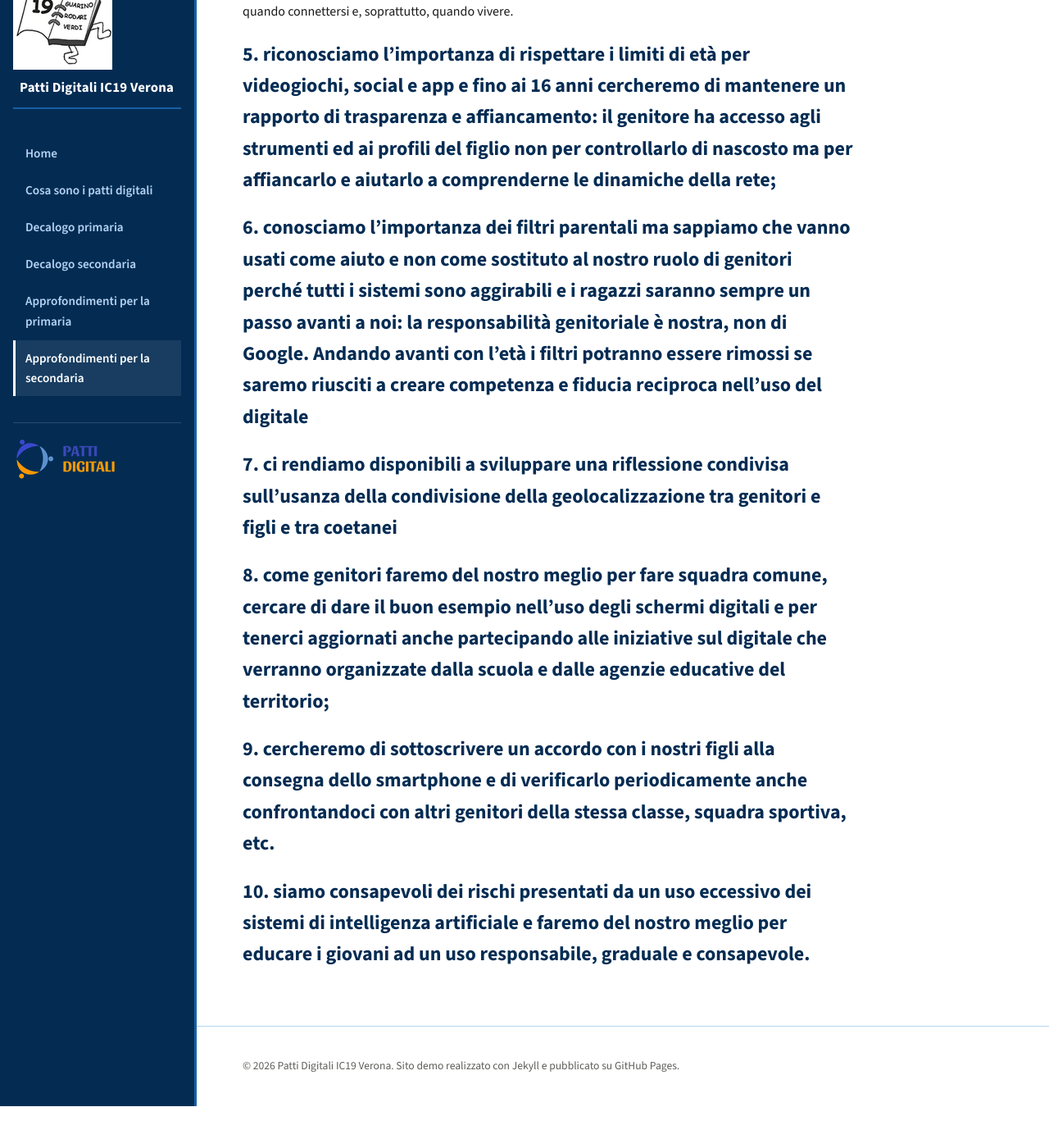
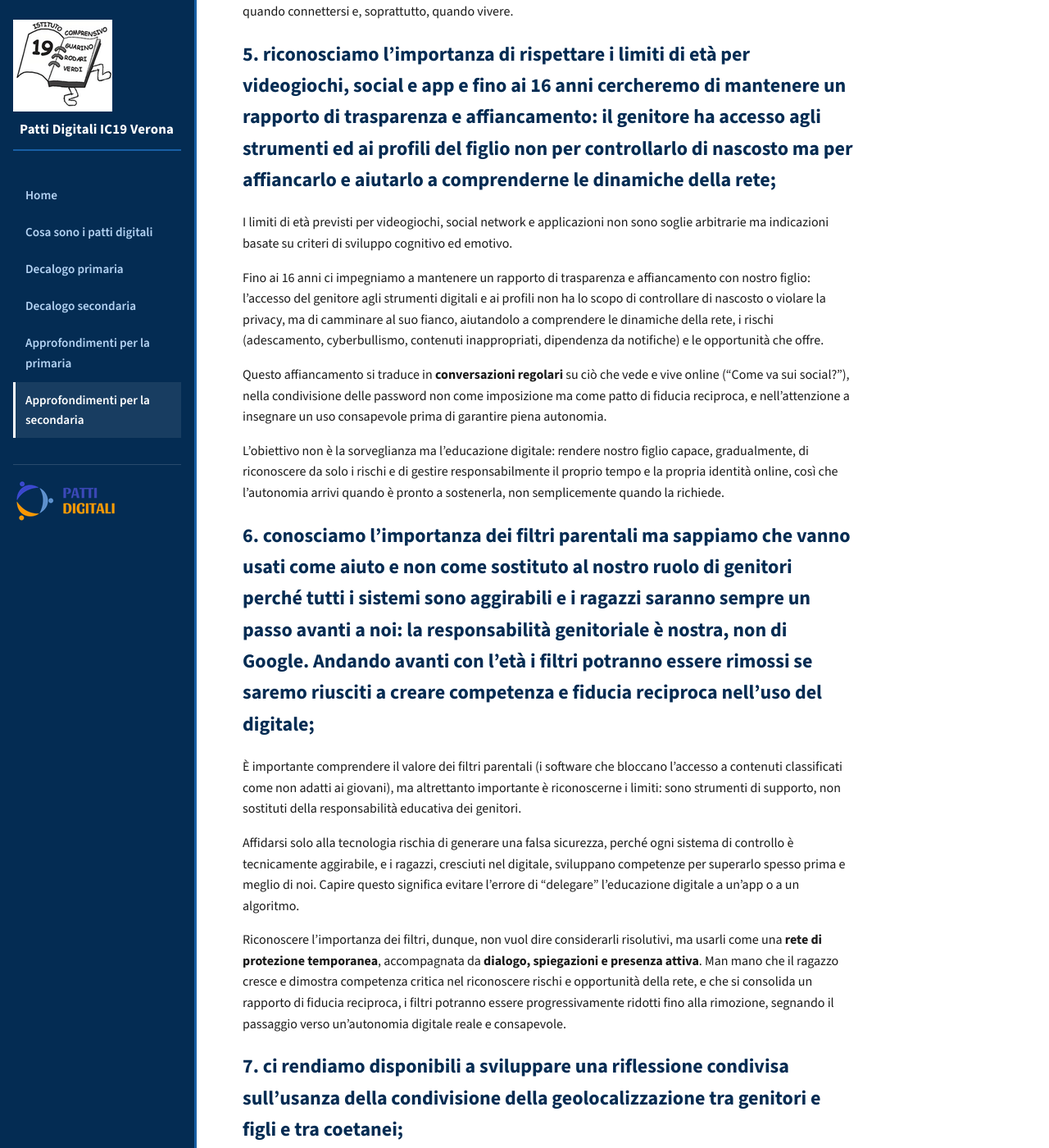
Before and after one commit to albvalente/prova, a Jekyll site: the page built from patto-digitale-secondaria-approfondimenti.md, in a window 1280 px wide and 1400 px high, scrolled down 3125 px. Shown: the whole window at 82% size. Built offline with Jekyll 4.4.1, drawn with Linux system fonts in a browser that asks for light colours; before the commit the page ends 4474 px from its top, so only the background shows below that; some of the changed text lies outside the part shown.

Commit message:
Update patto-digitale-secondaria-approfondimenti.md

```diff
--- a/patto-digitale-secondaria-approfondimenti.md
+++ b/patto-digitale-secondaria-approfondimenti.md
@@ -110,9 +110,31 @@ Regole chiare, costruite insieme ai ragazzi, non limitano la libertà: insegnano
 
 ## 5\. riconosciamo l’importanza di rispettare i limiti di età per videogiochi, social e app e fino ai 16 anni cercheremo di mantenere un rapporto di trasparenza e affiancamento: il genitore ha accesso agli strumenti ed ai profili del figlio non per controllarlo di nascosto ma per affiancarlo e aiutarlo a comprenderne le dinamiche della rete;
 
-## 6\. conosciamo l’importanza dei filtri parentali ma sappiamo che vanno usati come aiuto e non come sostituto al nostro ruolo di genitori perché tutti i sistemi sono aggirabili e i ragazzi saranno sempre un passo avanti a noi: la responsabilità genitoriale è nostra, non di Google. Andando avanti con l’età i filtri potranno essere rimossi se saremo riusciti a creare competenza e fiducia reciproca nell’uso del digitale
+I limiti di età previsti per videogiochi, social network e applicazioni non sono soglie arbitrarie ma indicazioni basate su criteri di sviluppo cognitivo ed emotivo.
 
-## 7\. ci rendiamo disponibili a sviluppare una riflessione condivisa sull’usanza della condivisione della geolocalizzazione tra genitori e figli e tra coetanei
+Fino ai 16 anni ci impegniamo a mantenere un rapporto di trasparenza e affiancamento con nostro figlio: l'accesso del genitore agli strumenti digitali e ai profili non ha lo scopo di controllare di nascosto o violare la privacy, ma di camminare al suo fianco, aiutandolo a comprendere le dinamiche della rete, i rischi (adescamento, cyberbullismo, contenuti inappropriati, dipendenza da notifiche) e le opportunità che offre.
+
+Questo affiancamento si traduce in **conversazioni regolari** su ciò che vede e vive online ("Come va sui social?"), nella condivisione delle password non come imposizione ma come patto di fiducia reciproca, e nell'attenzione a insegnare un uso consapevole prima di garantire piena autonomia.
+
+L'obiettivo non è la sorveglianza ma l'educazione digitale: rendere nostro figlio capace, gradualmente, di riconoscere da solo i rischi e di gestire responsabilmente il proprio tempo e la propria identità online, così che l'autonomia arrivi quando è pronto a sostenerla, non semplicemente quando la richiede.
+
+## 6\. conosciamo l’importanza dei filtri parentali ma sappiamo che vanno usati come aiuto e non come sostituto al nostro ruolo di genitori perché tutti i sistemi sono aggirabili e i ragazzi saranno sempre un passo avanti a noi: la responsabilità genitoriale è nostra, non di Google. Andando avanti con l’età i filtri potranno essere rimossi se saremo riusciti a creare competenza e fiducia reciproca nell’uso del digitale;
+
+È importante comprendere il valore dei filtri parentali (i software che bloccano l'accesso a contenuti classificati come non adatti ai giovani), ma altrettanto importante è riconoscerne i limiti: sono strumenti di supporto, non sostituti della responsabilità educativa dei genitori.
+
+Affidarsi solo alla tecnologia rischia di generare una falsa sicurezza, perché ogni sistema di controllo è tecnicamente aggirabile, e i ragazzi, cresciuti nel digitale, sviluppano competenze per superarlo spesso prima e meglio di noi. Capire questo significa evitare l'errore di "delegare" l'educazione digitale a un'app o a un algoritmo.
+
+Riconoscere l'importanza dei filtri, dunque, non vuol dire considerarli risolutivi, ma usarli come una **rete di protezione temporanea**, accompagnata da **dialogo, spiegazioni e presenza attiva**. Man mano che il ragazzo cresce e dimostra competenza critica nel riconoscere rischi e opportunità della rete, e che si consolida un rapporto di fiducia reciproca, i filtri potranno essere progressivamente ridotti fino alla rimozione, segnando il passaggio verso un'autonomia digitale reale e consapevole.
+
+## 7\. ci rendiamo disponibili a sviluppare una riflessione condivisa sull’usanza della condivisione della geolocalizzazione tra genitori e figli e tra coetanei;
+
+La condivisione della posizione tramite app o funzioni integrate negli smartphone (come la condivisione live su iMessage o WhatsApp) comporta rischi spesso sottovalutati.
+
+Tra coetanei, la geolocalizzazione costante può alimentare dinamiche di controllo sociale ed esclusione: sapere sempre dove si trovano gli altri genera ansia da confronto, paura di essere tagliati fuori ([FOMO](https://it.wikipedia.org/wiki/FOMO)) e, in alcuni casi, forme di monitoraggio reciproco che sconfinano nel controllo relazionale o nel cyberbullismo. Se la posizione è visibile a un gruppo ampio o mal configurata, aumenta anche il rischio di essere rintracciati da sconosciuti o di esporre la propria routine quotidiana (casa, scuola, orari) a persone malintenzionate.
+
+Tra figli e genitori la condivisione può essere uno strumento utile di sicurezza, ma se usata in modo invasivo o senza consenso rischia di minare la fiducia reciproca, trasformandosi in sorveglianza costante anziché in tutela concordata.
+
+È quindi fondamentale impostare correttamente la privacy delle app, condividere la posizione solo con contatti fidati e mantenere un dialogo aperto sul perché e come viene usata questa funzione.
 
 ## 8\. come genitori faremo del nostro meglio per fare squadra comune, cercare di dare il buon esempio nell’uso degli schermi digitali e per tenerci aggiornati anche partecipando alle iniziative sul digitale che verranno organizzate dalla scuola e dalle agenzie educative del territorio;
 
```
